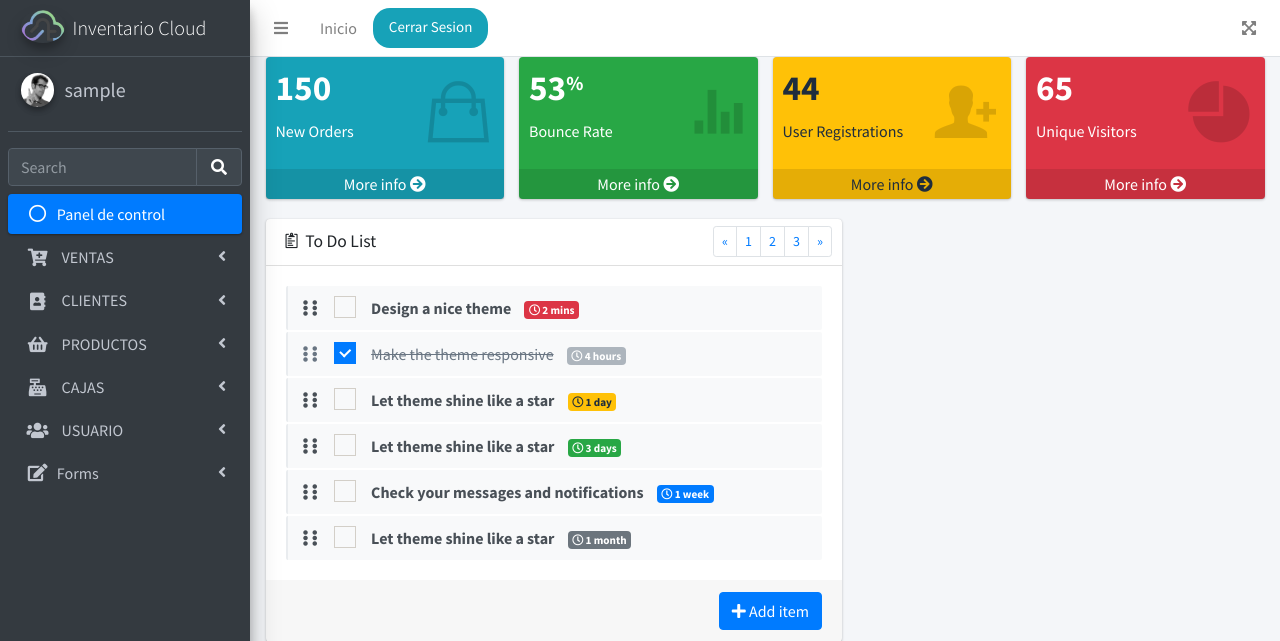
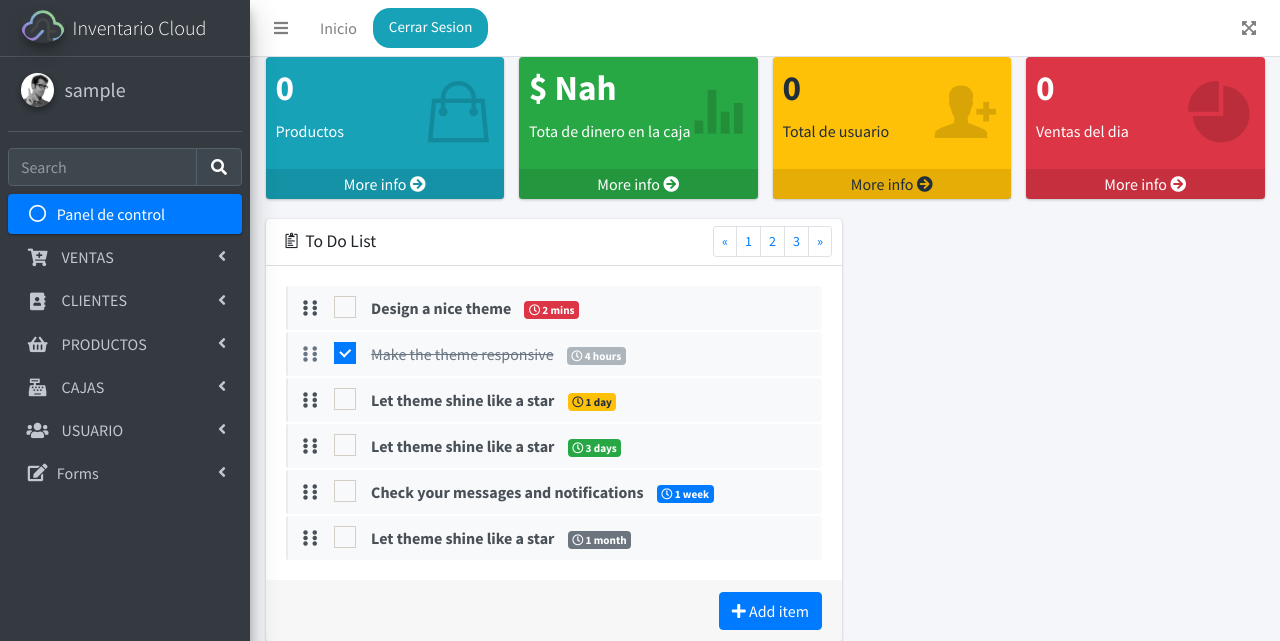
Before and after one commit to jcarlosabc/inventarioCloud, a PHP site: page /inventariocloud/ in a window 1280 px wide. Shown: the top 641 px of the page. Run offline with PHP 8.4, Linux system fonts and the light colour scheme; the visitor is signed in with stand-in values (Sample User, id 1); data that the repository does not hold is empty; some libraries are stand-ins or nearby versions.

Commit message:
Add tarjetas del panel

```diff
--- a/index.php
+++ b/index.php
@@ -2,9 +2,41 @@
 session_start();
 $url_base = "http://localhost/inventariocloud/";
 
+include("db.php");
+
+
 if (!isset($_SESSION['usuario_usuario'])) {
   header("Location:".$url_base."login.php");
 }
+
+
+
+$sentencia=$conexion->prepare("SELECT COUNT(*) as total_usuarios FROM usuario");
+$sentencia->execute();
+$contardor_usuario=$sentencia->fetchAll(PDO::FETCH_ASSOC);
+
+
+$sentencia=$conexion->prepare("SELECT COUNT(*) as total_producto FROM producto");
+$sentencia->execute();
+$contardor_producto=$sentencia->fetchAll(PDO::FETCH_ASSOC);
+
+$sentencia=$conexion->prepare("SELECT COUNT(*) as total_ventas FROM venta");
+$sentencia->execute();
+$contardor_ventas =$sentencia->fetchAll(PDO::FETCH_ASSOC);
+
+
+// consulta para el dinero de la caja que inicio secion
+//$_SESSION['usuario_id']
+$usuario_sesion = isset($_SESSION['usuario_id']) ? $_SESSION['usuario_id']  : 0;
+
+$sentencia=$conexion->prepare("SELECT * FROM usuario
+INNER JOIN caja ON usuario.caja_id = caja.caja_id
+WHERE usuario.usuario_id = :usuario_id;");
+$sentencia->bindParam(":usuario_id", $usuario_sesion);
+$sentencia->execute();
+$total_dinero_caja =$sentencia->fetchAll(PDO::FETCH_ASSOC);
+
+
 
 ?>
 <?php include("templates/header.php") ?>
@@ -15,9 +47,9 @@ if (!isset($_SESSION['usuario_usuario'])) {
             <!-- small box -->
             <div class="small-box bg-info">
               <div class="inner">
-                <h3>150</h3>
+                <h3><?php echo (isset( $contardor_producto[0]['total_producto']))?$contardor_producto[0]['total_producto']: " ";?></h3>
 
-                <p>New Orders</p>
+                <p>Productos</p>
               </div>
               <div class="icon">
                 <i class="ion ion-bag"></i>
@@ -30,9 +62,9 @@ if (!isset($_SESSION['usuario_usuario'])) {
             <!-- small box -->
             <div class="small-box bg-success">
               <div class="inner">
-                <h3>53<sup style="font-size: 20px">%</sup></h3>
-
-                <p>Bounce Rate</p>
+                <h3>  $ <?php echo  (isset($total_dinero_caja[0]['caja_efectivo']))?$total_dinero_caja[0]['caja_efectivo']: "Nah" ;?>
+                  <!--<sup style="font-size: 20px">%</sup>--></h3>
+                <p>Tota de dinero en la caja </p>
               </div>
               <div class="icon">
                 <i class="ion ion-stats-bars"></i>
@@ -45,9 +77,8 @@ if (!isset($_SESSION['usuario_usuario'])) {
             <!-- small box -->
             <div class="small-box bg-warning">
               <div class="inner">
-                <h3>44</h3>
-
-                <p>User Registrations</p>
+                <h3><?php echo  (isset($contardor_usuario[0]['total_usuarios']))?$contardor_usuario[0]['total_usuarios']: "" ;?></h3>
+                <p>Total de usuario</p>
               </div>
               <div class="icon">
                 <i class="ion ion-person-add"></i>
@@ -60,9 +91,9 @@ if (!isset($_SESSION['usuario_usuario'])) {
             <!-- small box -->
             <div class="small-box bg-danger">
               <div class="inner">
-                <h3>65</h3>
+                <h3><?php echo (isset( $contardor_ventas[0]['total_ventas']))?$contardor_ventas[0]['total_ventas']: " ";?></h3>
 
-                <p>Unique Visitors</p>
+                <p>Ventas del dia</p>
               </div>
               <div class="icon">
                 <i class="ion ion-pie-graph"></i>
```
